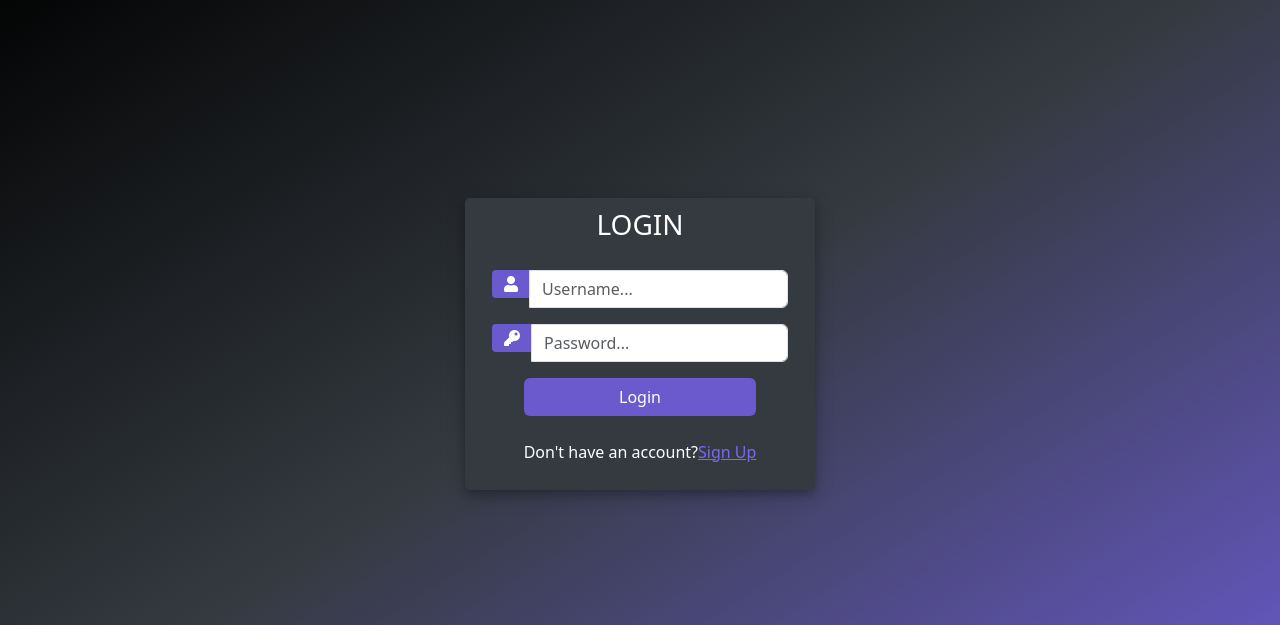
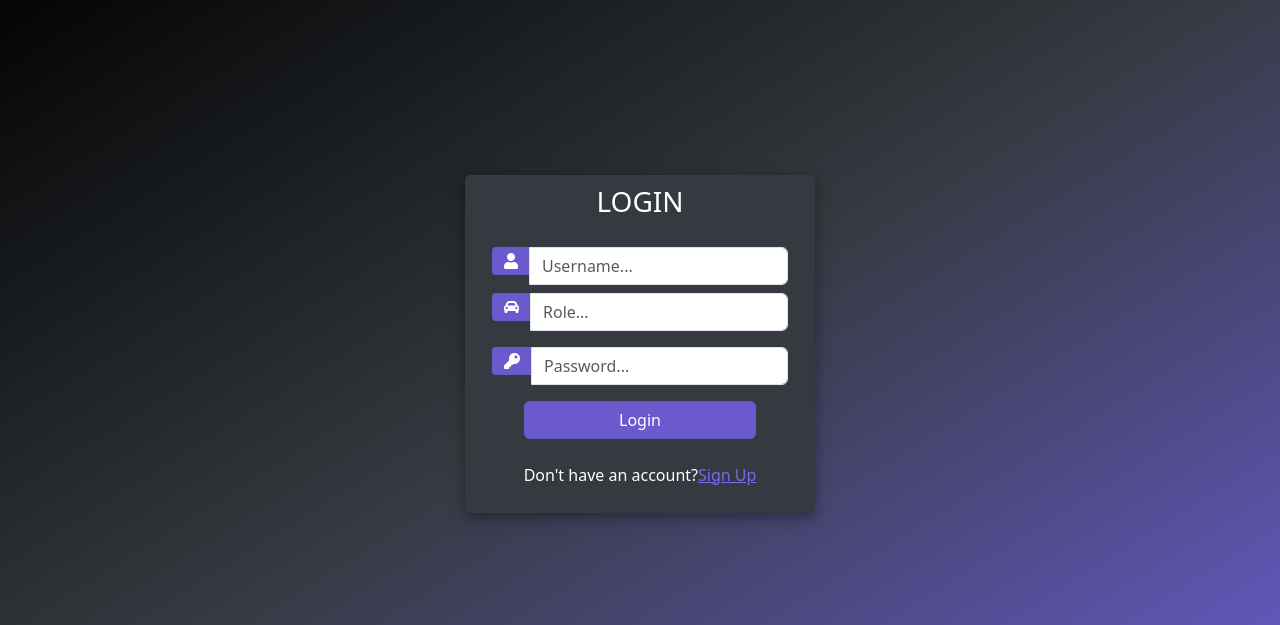
Before and after one commit to EdyStan/uber_app_beetroot, a Django app: page /login/ in a window 1280 px wide. Shown: the part 56-681 px from the top of the page. Run offline with Django 4.2, Linux system fonts and the light colour scheme; style sheets or scripts are compiled from the project's sources; some libraries are stand-ins or nearby versions.

Commit message:
some more unfinished stuff

```diff
--- a/main_app/templates/main_app/login.html
+++ b/main_app/templates/main_app/login.html
@@ -96,12 +96,20 @@
                     <form method="POST" action="">
                         {% csrf_token %}
 
-                        <div class="input-group mb-3">
+                        <div class="input-group mb-2">
                             <div class="input-group-append">
                                 <span class="input-group-text"><i class="fas fa-user"></i></span>
                             </div>
                             <input type="text" name="username" placeholder="Username..." class="form-control">
                         </div>
+
+                        <div class="input-group mb-3">
+                            <div class="input-group-append">
+                                <span class="input-group-text"><i class="fas fa-car-alt"></i></span>
+                            </div>
+                            <input type="text" name="role" placeholder="Role..." class="form-control">
+                        </div>
+
                         <div class="input-group mb-2">
                             <div class="input-group-append">
                                 <span class="input-group-text"><i class="fas fa-key"></i></span>
--- a/the_matrix/views.py
+++ b/the_matrix/views.py
@@ -32,7 +32,8 @@ def login_page(request):
     if request.method == 'POST':
         email = request.POST.get('email')  # Get email value from form
         password = request.POST.get('password')  # Get password value from form
-        user = authenticate(request, email=email, password=password)
+        role = request.POST.get('role')
+        user = authenticate(request, email=email, role=role, password=password)
 
         if user is not None:
             login(request, user)
@@ -53,19 +54,21 @@ def logout_user(request):
     return redirect('login')
 
 
+@login_required(login_url='login')
 def passenger_page(request):
-    if request.user.is_authenticated and user_type.objects.get(user=request.user).is_passenger:
+    if user_type.objects.get(user=request.user).is_passenger:
         return render(request, 'main_app/passenger_page.html')
-    elif request.user.is_authenticated and user_type.objects.get(user=request.user).is_driver:
+    elif user_type.objects.get(user=request.user).is_driver:
         return redirect('driver_menu')
     else:
         return redirect('home')
 
 
+@login_required(login_url='login')
 def driver_page(request):
-    if request.user.is_authenticated and user_type.objects.get(user=request.user).is_driver:
+    if user_type.objects.get(user=request.user).is_driver:
         return render(request, 'main_app/driver_page.html')
-    elif request.user.is_authenticated and user_type.objects.get(user=request.user).is_student:
+    elif user_type.objects.get(user=request.user).is_passenger:
         return redirect('passenger_menu')
     else:
         return redirect('home')
```
Also changed, not shown: the_matrix/models.py (+26 -1 lines), the_matrix/migrations/0001_initial.py.
